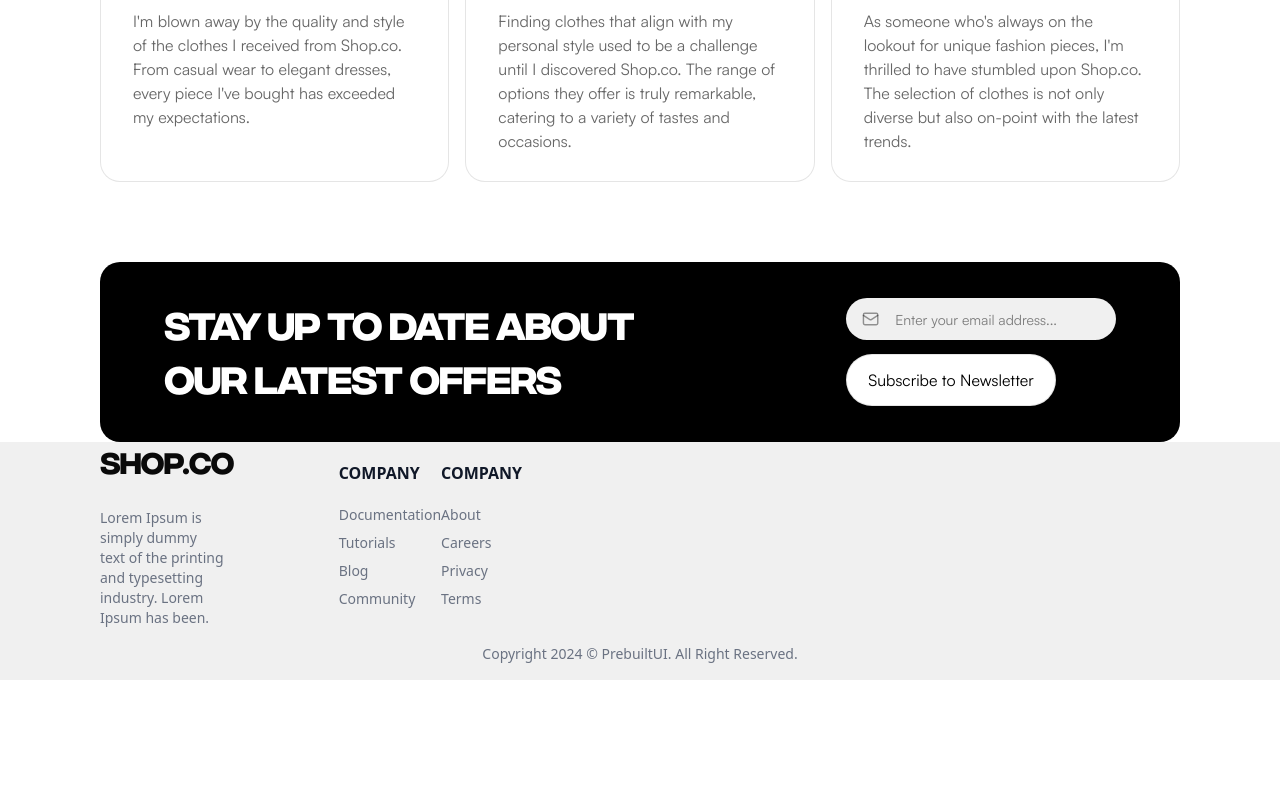
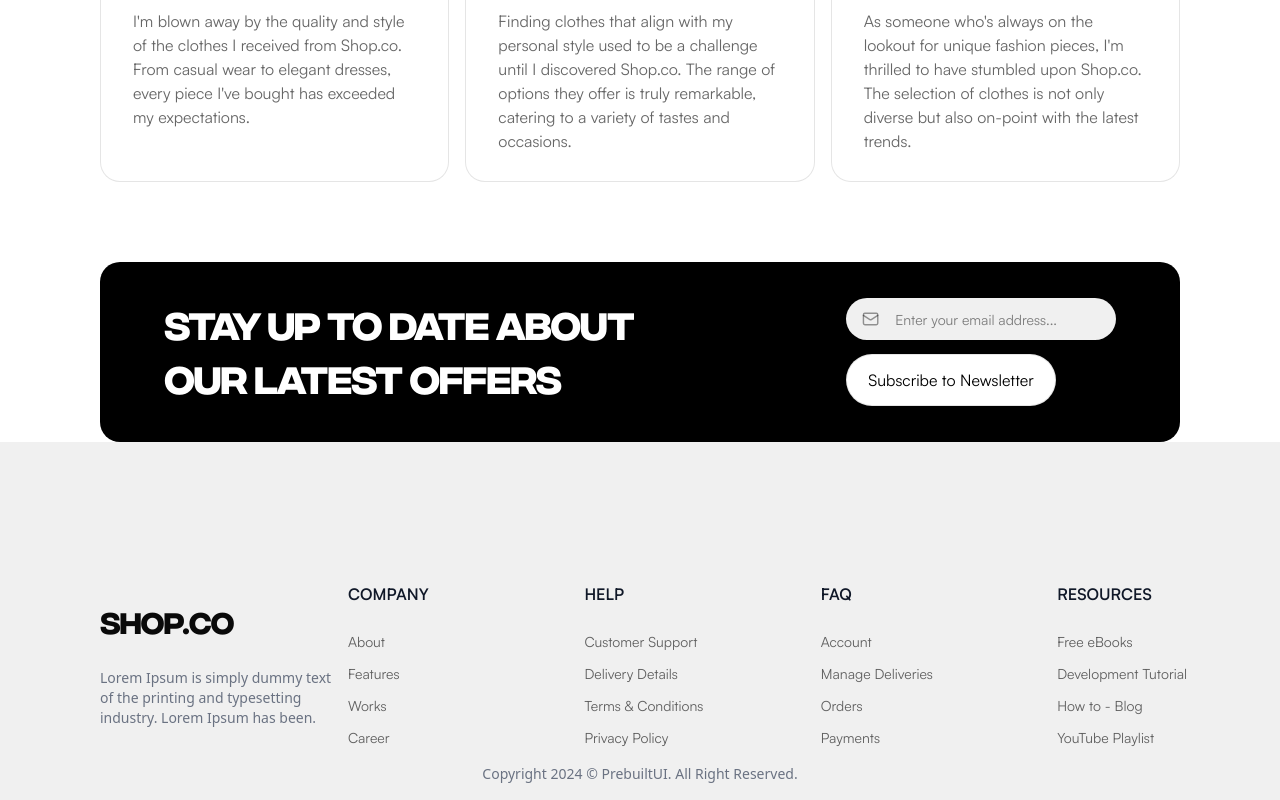
Before and after one commit to Manuel928/shopco, a React (Vite) app: page / in a window 1280 px wide. Shown: the part 3329-4129 px from the top of the page. Before the commit the page ends 4009 px from the top, so only its background shows below. Built offline with nearby package versions, Linux system fonts and the light colour scheme.

Commit message:
product details page v1.0

```diff
--- a/src/assets/assets.js
+++ b/src/assets/assets.js
@@ -16,6 +16,7 @@ import FadedSkinnyJeans from "../assets/FadedSkinnyJeans.png";
 import Cover1 from "../assets/Cover1.png";
 import Cover2 from "../assets/Cover2.png";
 import Cover3 from "../assets/Cover3.png";
+import FilterIcon from "../assets/FilterIcon.svg";
 
 export const images = {
   SmallStar,
@@ -36,6 +37,7 @@ export const images = {
   Cover1,
   Cover2,
   Cover3,
+  FilterIcon,
 };
 
 export const newArrivals = [
@@ -166,3 +168,42 @@ export const testimonial = [
     text: "Lorem ipsum dolor sit amet consectetur adipisicing elit. Sint repellat sapiente doloremque sunt laborum cupiditate expedita non, harum eveniet saepe voluptatum incidunt.",
   },
 ];
+
+export const ratings = [
+  {
+    stars: 5,
+    clientName: "Sarah M.",
+    text: "I'm blown away by the quality and style of the clothes I received from Shop.co. From casual wear to elegant dresses, every piece I've bought has exceeded my expectations.",
+    dateTime: "Posted on August 14, 2023"
+  },
+  {
+    stars: 4,
+    clientName: "Sarah M.",
+    text: "I'm blown away by the quality and style of the clothes I received from Shop.co. From casual wear to elegant dresses, every piece I've bought has exceeded my expectations.",
+    dateTime: "Posted on August 14, 2023"
+  },
+  {
+    stars: 4,
+    clientName: "Amber M.",
+    text: "I'm blown away by the quality and style of the clothes I received from Shop.co. From casual wear to elegant dresses, every piece I've bought has exceeded my expectations.",
+    dateTime: "Posted on August 14, 2023"
+  },
+  {
+    stars: 5,
+    clientName: "Joe K.",
+    text: "I'm blown away by the quality and style of the clothes I received from Shop.co. From casual wear to elegant dresses, every piece I've bought has exceeded my expectations.",
+    dateTime: "Posted on August 14, 2023"
+  },
+  {
+    stars: 5,
+    clientName: "Cynthia M.",
+    text: "I'm blown away by the quality and style of the clothes I received from Shop.co. From casual wear to elegant dresses, every piece I've bought has exceeded my expectations.",
+    dateTime: "Posted on August 14, 2023"
+  },
+  {
+    stars: 5,
+    clientName: "Cynthia M.",
+    text: "I'm blown away by the quality and style of the clothes I received from Shop.co. From casual wear to elegant dresses, every piece I've bought has exceeded my expectations.",
+    dateTime: "Posted on August 14, 2023"
+  },
+]
--- /dev/null
+++ b/src/components/Cards/RatingAndReviewsCard.jsx
@@ -0,0 +1,45 @@
+import {
+  StarIcon,
+  LucideCheckCircle2,
+  Ellipsis
+
+} from "lucide-react";
+
+const RatingAndReviewsCard = ({ ratings }) => {
+  return (
+    <div className="bg-white border w-full h-full border-[#0000001A] rounded-[20px] p-[24px] lg:px-[32px] lg:py-[28px]">
+      <div className="flex flex-col gap-[12px] lg:gap-[15px] justify-between">
+        <div className="flex items-center justify-between">
+          <div className="flex gap-[5.51px] lg:gap-[6.49px] items-center">
+            {Array.from({ length: ratings.stars }, (_, i) => (
+              <StarIcon
+                className="w-[15.49px] lg:w-[18.47px]"
+                fill="#FFC633"
+                stroke="#FFC633"
+                key={i}
+              />
+            ))}
+          </div>
+
+          <Ellipsis />
+        </div>
+        <div className="flex flex-col gap-[8px] lg:gap-[12px]">
+          <div className="flex items-center gap-[3.5px] lg:gap-[4.5px]">
+            <p className="font-bold font-satoshi text-[14px] lg:text-[16px]">
+              {ratings.clientName}
+            </p>
+            <LucideCheckCircle2 fill="#01AB31" color="white" />
+          </div>
+          <p className="text-[#00000099] font-satoshi text-[14px] lg:text-[16px]">
+            {ratings.text}
+          </p>
+          <p className="text-[#00000099] pt-[12px] font-satoshi text-[14px] lg:text-[16px]">
+            {ratings.dateTime}
+          </p>
+        </div>
+      </div>
+    </div>
+  );
+};
+
+export default RatingAndReviewsCard;
--- a/src/components/Counter.jsx
+++ b/src/components/Counter.jsx
@@ -24,7 +24,7 @@ const Counter = () => {
       <button onClick={decrement}>
         <Minus className="w-4 lg:w-8" />
       </button>
-      <input type="number" value={itemCount} className="outline-none w-full text-center" />
+      <input type="number" value={itemCount} className="outline-none w-full text-center font-satoshi" />
       <button onClick={increment}>
         <Plus className="w-4 lg:w-8" />
       </button>
--- a/src/components/Footer.jsx
+++ b/src/components/Footer.jsx
@@ -3,10 +3,10 @@ import { useNavigate, Link } from "react-router-dom";
 const Footer = () => {
   return (
     <>
-      <footer className="bg-softGray px-[16px] lg:px-[100px] max-w-[1440px]">
-        <div className="grid grid-cols-5 items-center justify-between gap-[113.5px]">
+      <footer className="bg-softGray px-[16px] pt-[140px] lg:px-[100px] max-w-[1440px] mx-auto">
+        <div className="flex flex-col lg:flex-row lg:items-center justify-between">
           {/* 1st */}
-          <div className="flex flex-col">
+          <div className="flex flex-col lg:max-w-[248px]">
             <Link
               to="/"
               className="font-IntegralCF font-bold text-[25.2px] lg:text-[28px]"
@@ -17,45 +17,77 @@ const Footer = () => {
               Lorem Ipsum is simply dummy text of the printing and typesetting
               industry. Lorem Ipsum has been.
             </p>
-            <div className="flex items-center">
-              {/* Social links */}
-            </div>
+            <div className="flex items-center">{/* Social links */}</div>
           </div>
 
-          <div className="w-1/2 flex flex-wrap md:flex-nowrap justify-between">
-            <div>
+          <div className="grid grid-cols-2 lg:grid-cols-4 gap-[89px] lg:gap-[113.5px]">
+            <div className="flex flex-col font-satoshi gap-[6px] max-w-[104px]">
               <h2 className="font-semibold text-gray-900 mb-5">COMPANY</h2>
-              <ul className="text-sm text-gray-500 space-y-2 list-none">
-                <li>
-                  <a href="#">Documentation</a>
-                </li>
-                <li>
-                  <a href="#">Tutorials</a>
-                </li>
-                <li>
-                  <a href="#">Blog</a>
-                </li>
-                <li>
-                  <a href="#">Community</a>
-                </li>
-              </ul>
-            </div>
-            <div>
-              <h2 className="font-semibold text-gray-900 mb-5">COMPANY</h2>
-              <div className="text-sm text-gray-500 space-y-2 list-none">
+              <ul className="text-sm text-nowrap text-[#00000099] space-y-3 list-none">
                 <li>
                   <a href="#">About</a>
                 </li>
                 <li>
-                  <a href="#">Careers</a>
+                  <a href="#">Features</a>
                 </li>
                 <li>
-                  <a href="#">Privacy</a>
+                  <a href="#">Works</a>
                 </li>
                 <li>
-                  <a href="#">Terms</a>
+                  <a href="#">Career</a>
                 </li>
-              </div>
+              </ul>
+            </div>
+            <div className="flex flex-col font-satoshi gap-[6px] max-w-[136px]">
+              <h2 className="font-semibold text-gray-900 mb-5">HELP</h2>
+              <ul className="text-sm text-nowrap text-[#00000099] space-y-3 list-none">
+                <li>
+                  <a href="#">Customer Support</a>
+                </li>
+                <li>
+                  <a href="#">Delivery Details</a>
+                </li>
+                <li>
+                  <a href="#">Terms & Conditions</a>
+                </li>
+                <li>
+                  <a href="#">Privacy Policy</a>
+                </li>
+              </ul>
+            </div>
+            <div className="flex flex-col font-satoshi gap-[6px] max-w-[149px]">
+              <h2 className="font-semibold text-gray-900 mb-5">FAQ</h2>
+              <ul className="text-sm text-nowrap text-[#00000099] space-y-3 list-none">
+                <li>
+                  <a href="#">Account</a>
+                </li>
+                <li>
+                  <a href="#">Manage Deliveries</a>
+                </li>
+                <li>
+                  <a href="#">Orders</a>
+                </li>
+                <li>
+                  <a href="#">Payments</a>
+                </li>
+              </ul>
+            </div>
+            <div className="flex flex-col font-satoshi gap-[6px] max-w-[149px]">
+              <h2 className="font-semibold text-gray-900 mb-5">RESOURCES</h2>
+              <ul className="text-sm text-nowrap text-[#00000099] space-y-3 list-none">
+                <li>
+                  <a href="#">Free eBooks</a>
+                </li>
+                <li>
+                  <a href="#">Development Tutorial</a>
+                </li>
+                <li>
+                  <a href="#">How to - Blog</a>
+                </li>
+                <li>
+                  <a href="#">YouTube Playlist</a>
+                </li>
+              </ul>
             </div>
           </div>
         </div>
--- /dev/null
+++ b/src/components/RatingAndReviews.jsx
@@ -0,0 +1,47 @@
+import { ChevronDown, Link, FilterIcon } from "lucide-react";
+import Button from "./Buttons/Button";
+import { images, ratings } from "../assets/assets";
+import RatingAndReviewsCard from "./Cards/RatingAndReviewsCard";
+
+const RatingAndReviews = () => {
+  return (
+    <div className="max-w-[1440px]">
+      <div className="flex items-center justify-between">
+        <div className="flex items-center gap-[8px]">
+          <p className="font-satoshi font-bold">All Reviews</p>{" "}
+          <span className="text-[#00000099] mb-1.5">
+            <sub>(451)</sub>
+          </span>
+        </div>
+        <div className="flex items-center gap-[10px] justify-between">
+          <img
+            src={images.FilterIcon}
+            className="bg-softGray rounded-[62px] px-[16px] py-[20px] object-cover"
+            alt=""
+            srcset=""
+          />
+          <button className="hidden md:flex group group-hover:cursor-pointer font-satoshi font-medium items-center bg-softGray justify-center rounded-[62px] gap-[4px] w-[120px] h-[48px]">
+            Latest
+            <ChevronDown />
+          </button>
+          <Button
+            text={"Write a review"}
+            backgroundColor="black"
+            textcolor="white"
+            width="w-[166px]"
+            height="h-[48px]"
+          />
+        </div>
+      </div>
+
+      {/* Cards */}
+      <div className="grid lg:grid-cols-2 gap-[20px] mt-[32px]">
+        {ratings.map((r) => (
+          <RatingAndReviewsCard ratings={r} key={r.stars} />
+        ))}
+      </div>
+    </div>
+  );
+};
+
+export default RatingAndReviews;
--- a/src/components/Tabs.jsx
+++ b/src/components/Tabs.jsx
@@ -1,4 +1,5 @@
 import { useState } from "react";
+import RatingAndReviews from "./RatingAndReviews";
 
 const Tabs = () => {
   const [activeTab, setActiveTab] = useState("Product Details");
@@ -8,7 +9,7 @@ const Tabs = () => {
       case "Product Details":
         return <div>Product Details</div>;
       case "Rating & Reviews":
-        return <div>Rating & Reviews</div>;
+        return <RatingAndReviews />;
       case "FAQs":
         return <div>FAQs</div>;
       default:
```
Also changed, not shown: src/assets/FilterIcon.svg (added).
